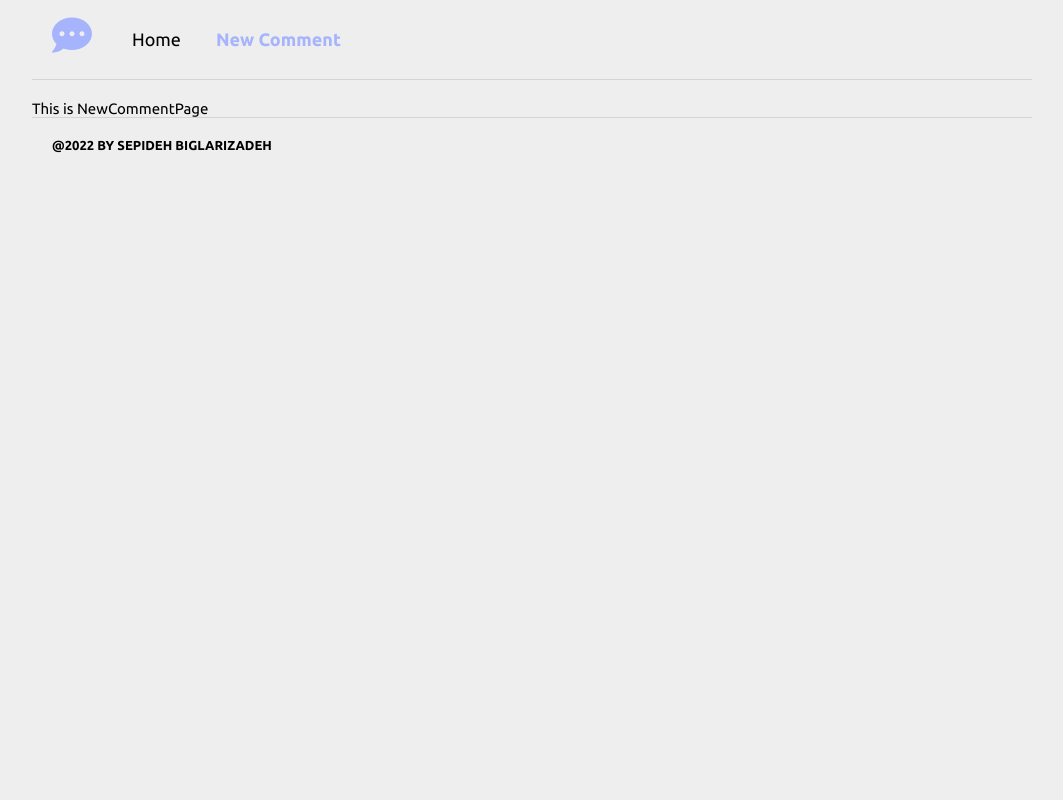
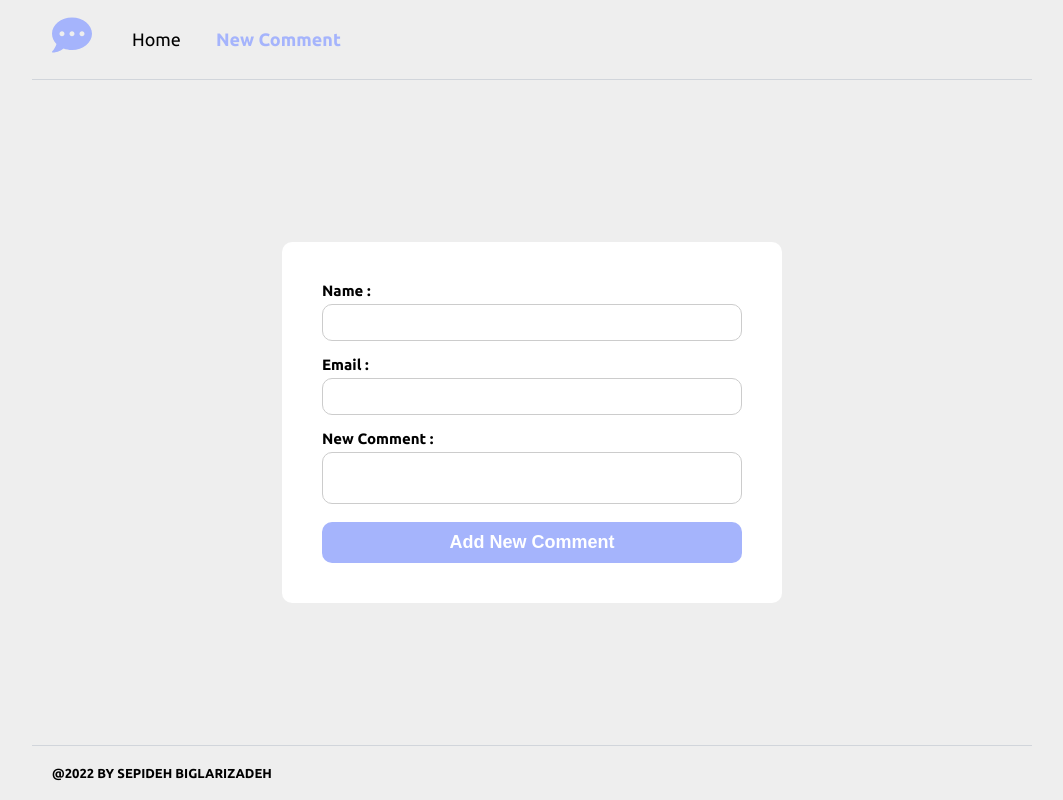
Before and after one commit to sepidehbiglarizadeh/Comment-Plus-App, a React (Create React App) app: page /new-comment in a window 1280 px wide. Shown: the whole page, without its empty margins (108-1171 px from the left). Built offline with nearby package versions, Linux system fonts and the light colour scheme.

Commit message:
create new comment form

```diff
--- a/src/components/pages/NewComment/NewComment.js
+++ b/src/components/pages/NewComment/NewComment.js
@@ -1,7 +1,25 @@
+import styles from "./NewComment.module.css"
+
 const NewCommentPage = () => {
-    return (
-        <div>This is NewCommentPage</div>
-     );
-}
+  return (
+    <section className={styles.newComment}>
+      <form className={styles.form}>
+        <div>
+            <label htmlFor="name">Name : </label>
+            <input type="text" id="name" name="name"/>
+        </div>
+        <div>
+            <label htmlFor="email">Email : </label>
+            <input type="text" id="email" name="email"/>
+        </div>
+        <div>
+            <label htmlFor="body">New Comment :</label>
+            <textarea id="body" name="body"></textarea>
+        </div>
+        <button type="submit">Add New Comment</button>
+      </form>
+    </section>
+  );
+};
 
 export default NewCommentPage;
--- a/src/components/pages/NewComment/NewComment.module.css
+++ b/src/components/pages/NewComment/NewComment.module.css
@@ -0,0 +1,59 @@
+.newComment{
+    flex: 1;
+    display: flex;
+    justify-content: center;
+    align-items: center;
+}
+
+.form{
+    background-color: var(--color-white);
+    padding: 2rem;
+    border-radius: 10px;
+    width: 100%;
+}
+
+.form div{
+    margin-bottom: 1.5rem;
+}
+
+.form label{
+    display: block;
+    margin-bottom: 0.5rem;
+    font-weight: bold;
+}
+
+.form input , .form textarea{
+    padding: 1rem;
+    border: 1px solid #ccc;
+    outline: none;
+    border-radius: 10px;
+    width: 100%;
+}
+
+.form textarea{
+    resize: none;
+}
+
+.form input:focus, .form textarea:focus{
+    border: 2px solid var(--color-primary);
+}
+
+.form button{
+    width: 100%;
+    background-color: var(--color-primary);
+    color: #fff;
+    border: none;
+    border-radius: 10px;
+    padding: 1rem;
+    cursor: pointer;
+    font-size: 1.8rem;
+    font-weight: bold;
+}
+
+
+@media screen and (min-width:700px) {
+    .form{
+        width: 500px;
+        padding: 4rem;
+    }
+}
```
